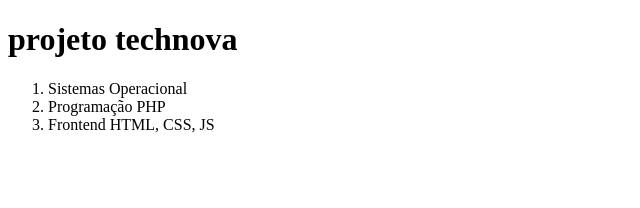
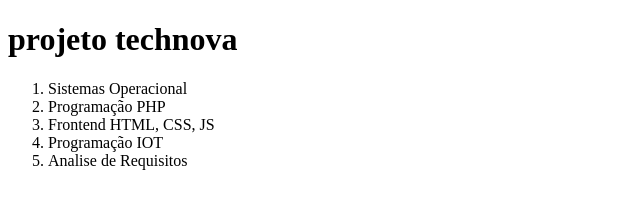
Before and after one commit to isa-souza2009/projeto-technova, a plain HTML site: page index.html in a window 1280 px wide. Shown: the whole page, without its empty margins (0-640 px from the left). Drawn offline with Linux system fonts and the light colour scheme.

Commit message:
Inserindo mais cursos

```diff
--- a/index.html
+++ b/index.html
@@ -11,6 +11,8 @@
         <li>Sistemas Operacional</li>
         <li>Programação PHP</li>
         <li>Frontend HTML, CSS, JS</li>
+        <li>Programação IOT</li>
+        <li>Analise de Requisitos</li>
     </ol>
 </body>
 </html>
```
